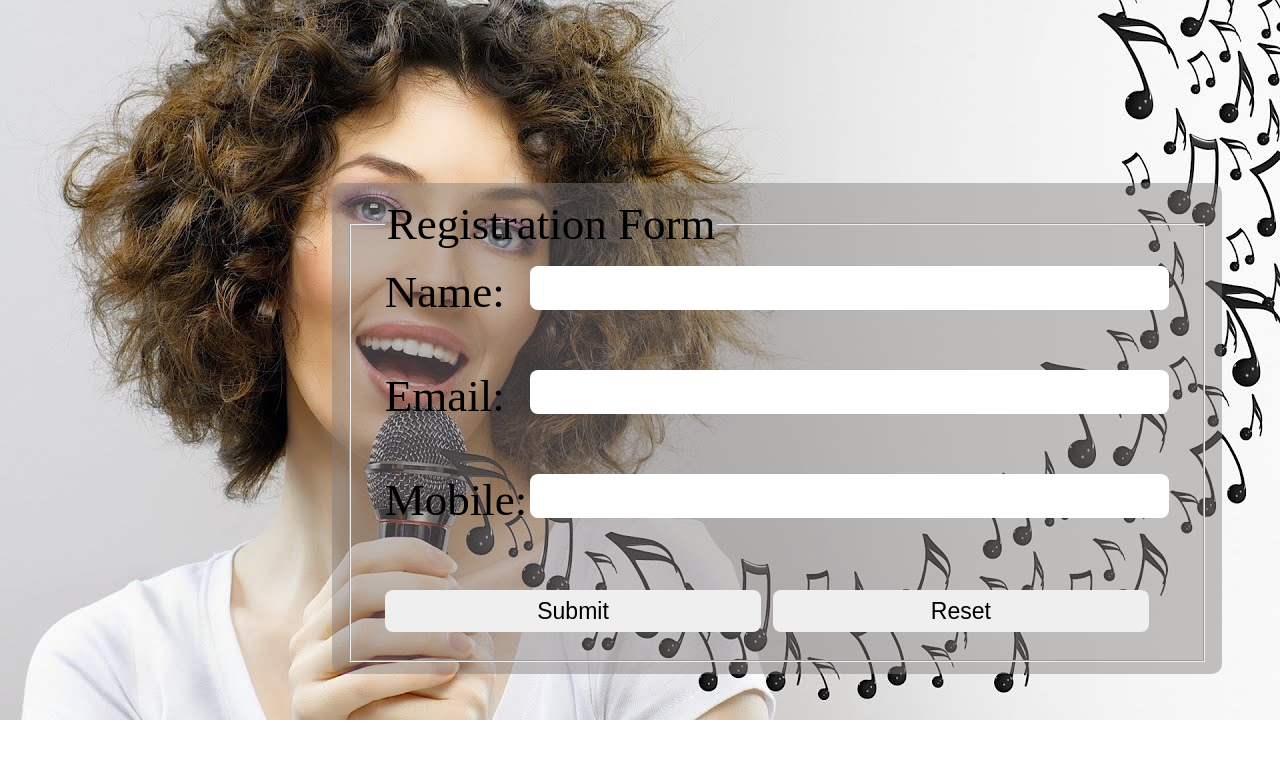
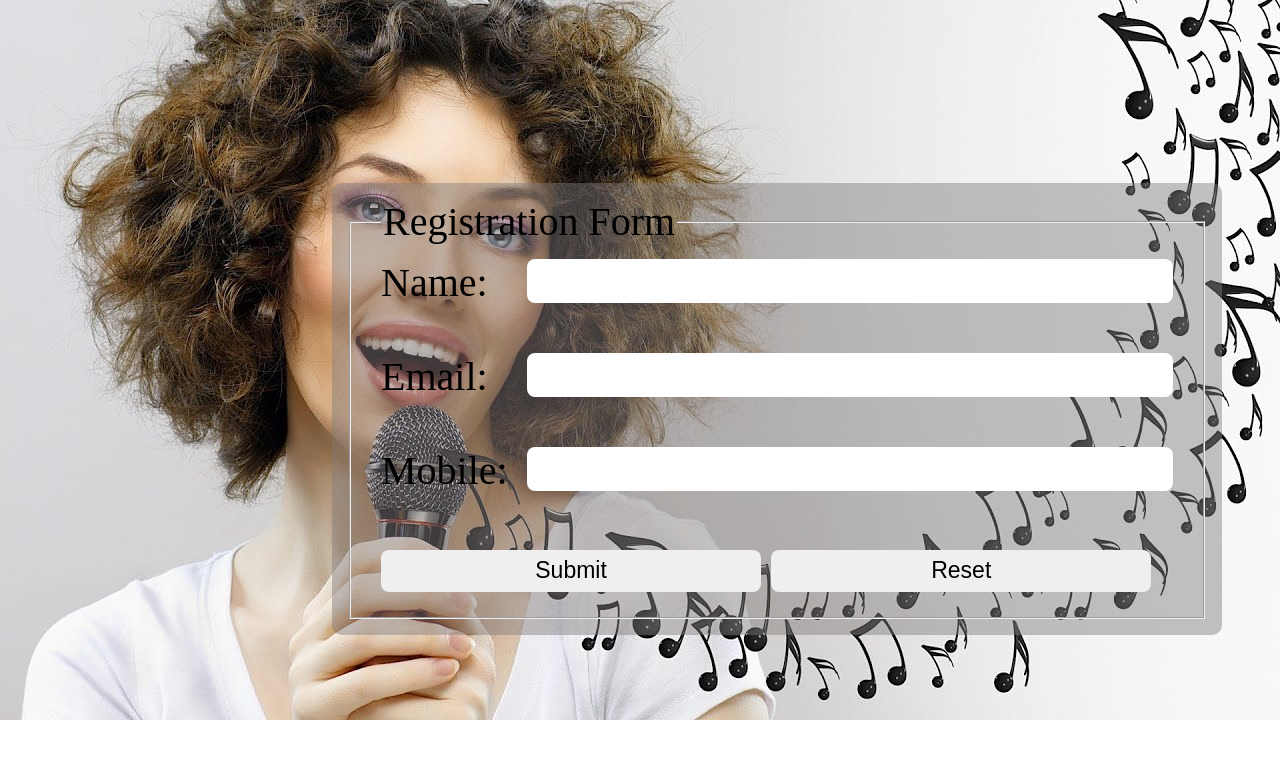
Before and after one commit to Ankesh054-official/musicLangerPage, a plain HTML site: page index.html in a window 1280 px wide. Drawn offline with Linux system fonts and the light colour scheme.

Commit message:
added css

```diff
--- a/css/style.css
+++ b/css/style.css
@@ -2,7 +2,6 @@ body {
     background-image: url(../res/singing.jpg);
     background-repeat: no-repeat;
     background-size: 100%;
-    font-size:15px;
 }
 
 input{
@@ -19,7 +18,7 @@ input{
     font-size: 23px;
 }
 .container > legend{
-    font-size: 3em;
+    font-size: 45px;
 }
 .container {
     float: right;
@@ -29,6 +28,6 @@ input{
     margin-right: 50px;
     background-color: rgba(128, 122, 122, 0.459);
     border-radius: 10px;
-    font-size: 3em;
-    height: 461px;
+    font-size: 40px;
+    height: 422px;
 }
```
